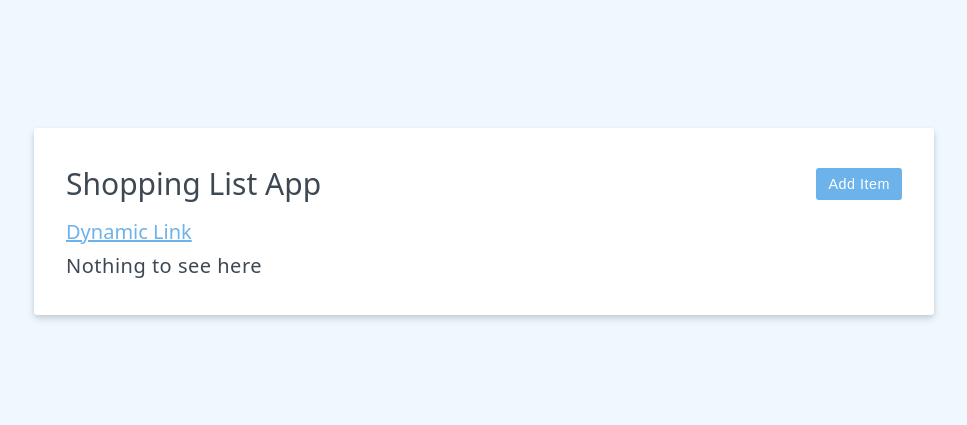
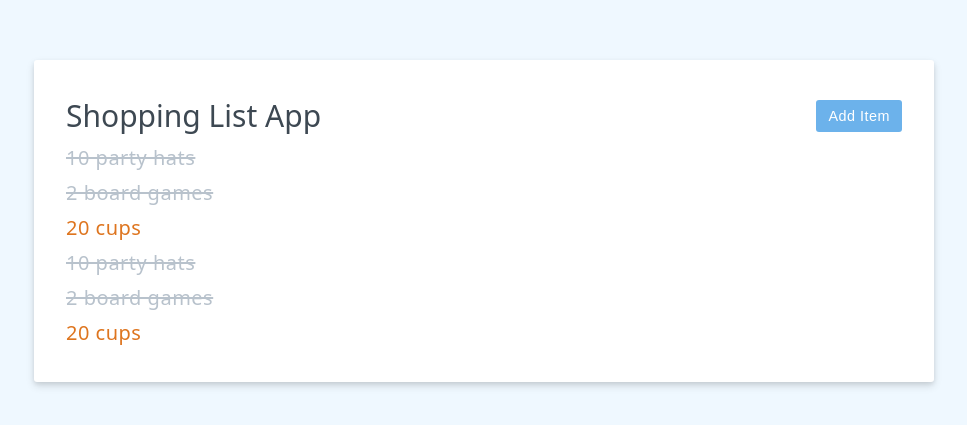
Before and after one commit to huy19712011/vue-app02, a Vue app: page / in a window 1280 px wide. Shown: the part 179-604 px from the top of the page, without its empty margins (156-1123 px from the left). Built offline with nearby package versions, Linux system fonts and the light colour scheme.

Commit message:
Dynamic CSS classes - part 1

```diff
--- a/src/App.vue
+++ b/src/App.vue
@@ -3,9 +3,9 @@ import { ref } from "vue";
 const header = ref("Shopping List App");
 
 const items = ref([
-  // { id: 1, label: "10 party hats" },
-  // { id: 2, label: "2 board games" },
-  // { id: 3, label: "20 cups" },
+  { id: 1, label: "10 party hats", purchased: true, hightPriority: false },
+  { id: 2, label: "2 board games", purchased: true, hightPriority: false },
+  { id: 3, label: "20 cups", purchased: false, hightPriority: true },
 ]);
 
 const newItem = ref("");
@@ -30,17 +30,37 @@ const doEdit = (e) => {
       Add Item
     </button>
   </div>
-  <a v-bind:href="newItem">Dynamic Link</a>
   <form class="add-item-form" v-on:submit.prevent="saveItem" v-if="editing">
     <input type="text" placeholder="Add an Item" v-model.lazy="newItem" />
 
     <label>
       <input type="checkbox" v-model="newItemHighPriority" /> Hight Priority
     </label>
-    <button class="btn btn-primary">Save Item</button>
+    <button class="btn btn-primary" v-bind:disabled="newItem.length < 3">
+      Save Item
+    </button>
   </form>
   <ul>
-    <li v-for="{ id, label } in items" :key="id">{{ label }}</li>
+    <li
+      v-for="{ id, label, purchased, hightPriority } in items"
+      :key="id"
+      :class="{
+        strikeout: purchased,
+        priority: hightPriority,
+        'static-class': true,
+      }"
+    >
+      {{ label }}
+    </li>
+
+    <li
+      v-for="{ id, label, purchased, hightPriority } in items"
+      :key="id"
+      class="static-class"
+      :class="[purchased ? 'strikeout' : '', hightPriority ? 'priority' : '']"
+    >
+      {{ label }}
+    </li>
   </ul>
   <p v-if="!items.length">Nothing to see here</p>
 </template>
```
